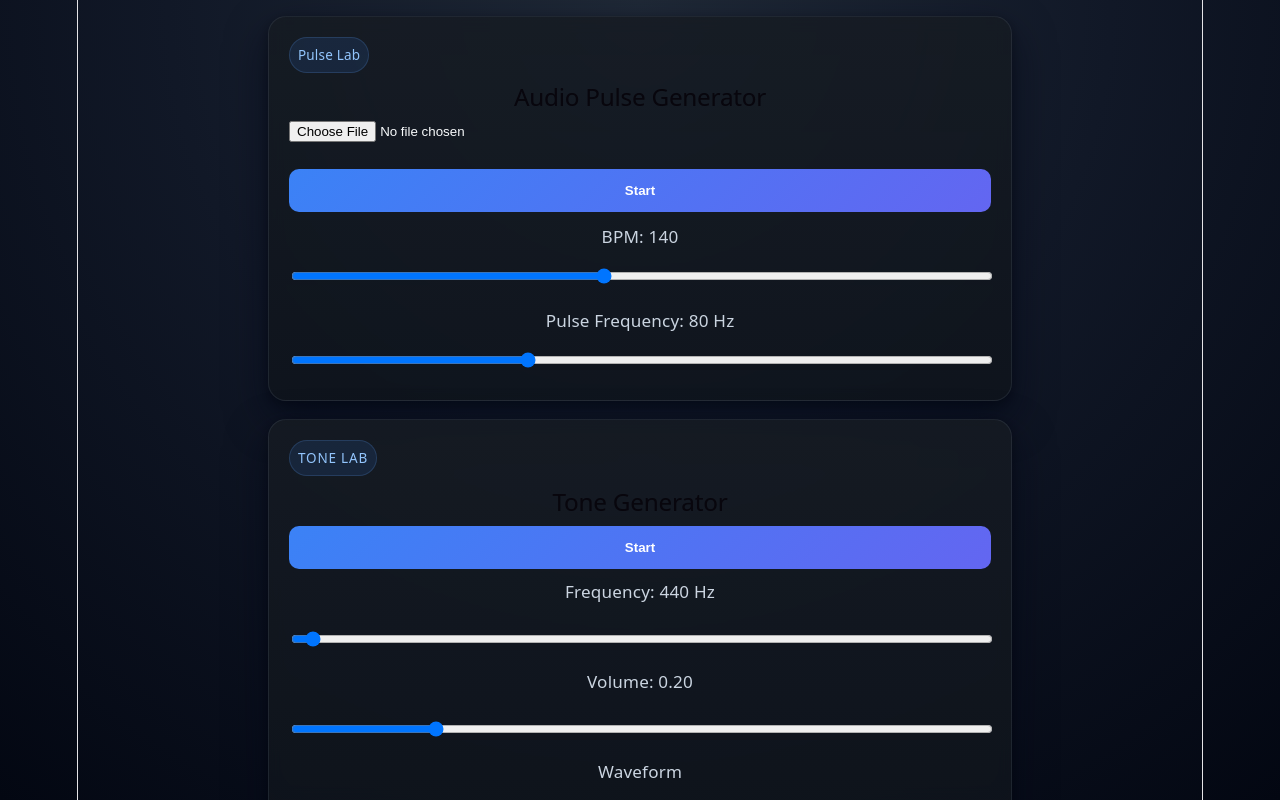
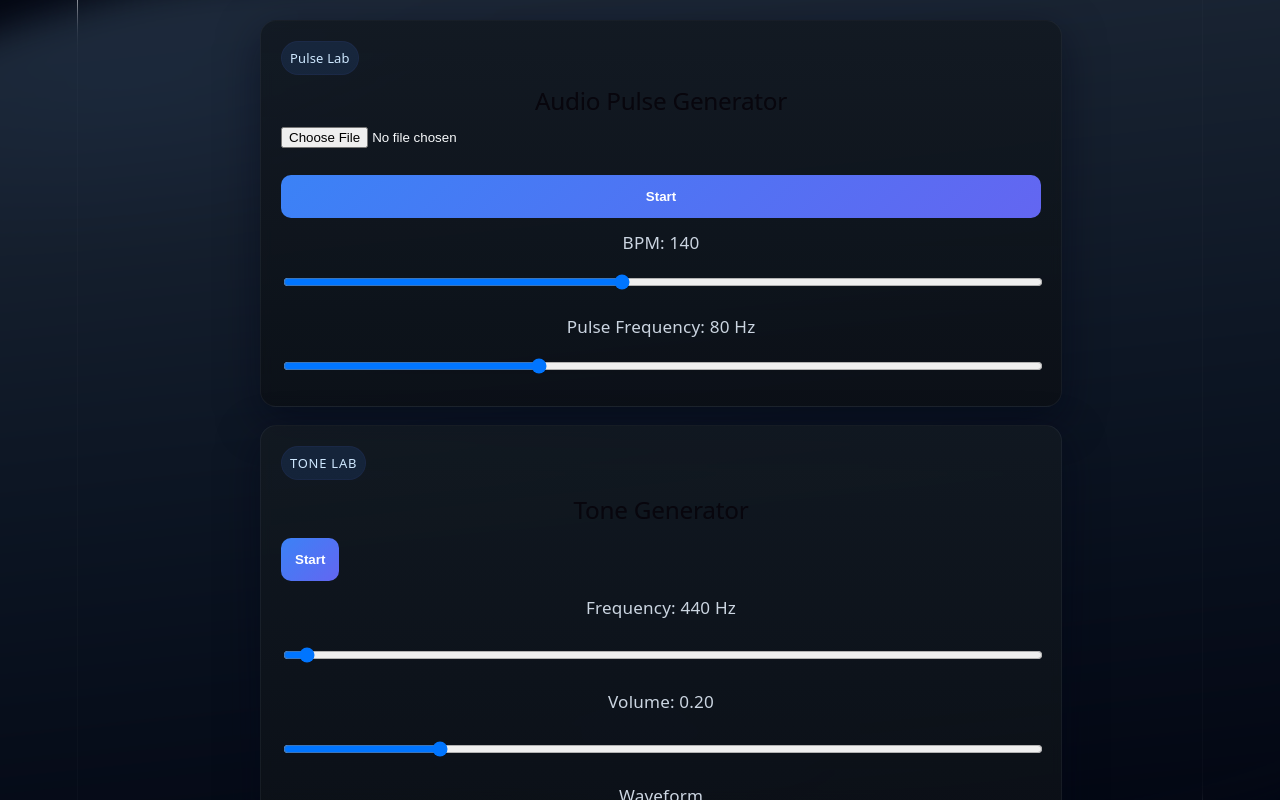
Before and after one commit to darksos34/music-generator, a React (Vite) app: page / in a window 1280 px wide. Built offline with nearby package versions, Linux system fonts and the light colour scheme.

Commit message:
new style

```diff
--- a/src/Cards.css
+++ b/src/Cards.css
@@ -1,125 +1,106 @@
-/* --- Page & global safety --- */
-/* make sure padding and box-sizing are safe */
+/* --- zachte, afgeronde buitenkant + overflow-effect --- */
+
+/* veilige basisregels */
 html, body {
-    height: 100%;
     margin: 0;
     padding: 0;
-    overflow-x: hidden; /* avoid horizontal scroll */
+    overflow-x: hidden; /* voorkomt horizontale scroll bij overflow-effect */
+    -webkit-font-smoothing: antialiased;
     -webkit-text-size-adjust: 100%;
-    -webkit-tap-highlight-color: transparent;
-    box-sizing: border-box;
+    background: #030712; /* fallback donkere kleur */
 }
 
-/* apply box-sizing to all elements */
-*, *::before, *::after { box-sizing: inherit; }
-
-/* keep the nice radial background on the page level so corners always show */
-body {
-    background: radial-gradient(circle at top, #1f2937, #111827 45%, #030712);
-    -webkit-font-smoothing: antialiased;
+/* variabelen (kan je eventueel bovenaan je file zetten) */
+:root{
+    --bg-start: #1f2937;   /* rustiger, koude tint */
+    --bg-mid:   #0f1724;   /* donkerder midden */
+    --bg-end:   #030712;   /* bijna zwart */
+    --accent-a: rgba(59,130,246,0.12);
+    --accent-b: rgba(99,102,241,0.06);
 }
 
-/* cards-page wrapper — use safe-area insets as padding so nothing touches rounded corners */
+/* cards-page blijft de centrale container maar krijgt positie voor pseudo-element */
 .cards-page {
+    position: relative;
     display: flex;
     justify-content: center;
     align-items: flex-start;
-    /* safe-area insets for notches / rounded displays */
-    padding-top:    max(env(safe-area-inset-top), 16px);
-    padding-right:  max(env(safe-area-inset-right), 12px);
-    padding-bottom: max(env(safe-area-inset-bottom), 16px);
-    padding-left:   max(env(safe-area-inset-left), 12px);
+    padding-top: max(env(safe-area-inset-top), 20px);
+    padding-bottom: max(env(safe-area-inset-bottom), 20px);
+    padding-left: max(env(safe-area-inset-left), 12px);
+    padding-right: max(env(safe-area-inset-right), 12px);
     min-height: 100%;
+    background: transparent; /* achtergrond komt van pseudo-element zodat gradient rondom zichtbaar blijft */
 }
 
-/* central stack keeps the cards narrow, centered and with side gutters */
-.cards-stack {
-    width: min(760px, 100%);
-    margin: 0 auto;
-    display: grid;
-    gap: clamp(10px, 2.2vw, 18px);
-    padding-inline: 8px; /* inner gutter so cards never touch screen edges */
-    /* don't force inner scrolling unless necessary */
-    max-height: none;
+/* grote, afgeronde vorm die buiten de viewport mag 'overflowen' — zacht en donker */
+.cards-page::before{
+    content: "";
+    position: absolute;
+    inset: 0; /* vul container */
+    left: 50%;
+    top: -8%;
+    width: 140%;                /* groter dan viewport zodat het buiten valt */
+    height: 120%;
+    transform: translateX(-50%) rotate(-6deg); /* zacht gekanteld */
+    border-radius: 28% / 18%;   /* organische, afgeronde vorm */
+    background: radial-gradient(1200px 600px at 20% 10%, rgba(35,58,86,0.18) 0%, transparent 28%),
+    linear-gradient(180deg, var(--bg-start) 0%, var(--bg-mid) 50%, var(--bg-end) 100%);
+    filter: blur(18px) saturate(110%);
+    opacity: 0.98;
+    z-index: 0;
+    pointer-events: none;
+    box-shadow: 0 30px 90px rgba(2,6,23,0.65); /* diepte achter de kaart */
 }
 
-/* --- Card look: floating, rounded, pleasant overflow --- */
-.generator-card {
-    width: 100%;
-    max-width: 100%;
-    background: linear-gradient(
-            180deg,
-            rgba(22, 27, 34, 0.86) 0%,
-            rgba(15, 20, 27, 0.84) 100%
-    ); /* subtle depth, keeps background visible around corners */
-    border-radius: clamp(12px, 2vw, 18px);
-    padding: clamp(10px, 2.6vw, 20px);
-    color: #f8fafc;
-    /* stronger outer shadow for 'floating' look */
-    box-shadow:
-            0 18px 40px rgba(2, 6, 23, 0.6), /* deep blur */
-            0 4px 12px rgba(0, 0, 0, 0.35);  /* subtle near shadow */
-    border: 1px solid rgba(148, 163, 184, 0.12);
-    backdrop-filter: blur(8px) saturate(120%);
-    display: grid;
-    gap: 10px;
-    overflow: visible; /* allow shadow to render outside of element bounds */
+/* subtiele extra 'glow' accent onder de kaarten (zacht kleurverloop) */
+.cards-page::after{
+    content: "";
+    position: absolute;
+    left: 50%;
+    bottom: -8%;
+    transform: translateX(-50%);
+    width: 80%;
+    height: 260px;
+    border-radius: 50%;
+    background: radial-gradient(closest-side, rgba(59,130,246,0.06), transparent 50%);
+    filter: blur(24px);
+    z-index: 0;
+    pointer-events: none;
 }
 
-/* ensure card never exceeds parent width and long content wraps */
-.generator-card,
-.generator-card * {
-    max-width: 100%;
-    word-break: break-word;
+/* kaarten zelf boven de achtergrond plaatsen (z-index hoger) */
+.cards-stack,
+.generator-card {
+    position: relative;
+    z-index: 1;
 }
 
-/* badge/title sizes */
-.generator-card .badge,
-.tone-badge,
-.audio-badge {
-    justify-self: start;
-    font-size: 0.75rem;
-    padding: 4px 8px;
-    border-radius: 999px;
-    color: #93c5fd;
-    background: rgba(59,130,246,0.12);
-    border: 1px solid rgba(96,165,250,0.18);
+/* behoud pagina-achtergrond-gevoel: card-achtergrond iets lichter zodat contrastrijk maar zacht */
+.generator-card {
+    background: linear-gradient(180deg, rgba(18,25,33,0.9), rgba(12,16,22,0.88));
+    border: 1px solid rgba(148,163,184,0.08);
+    border-radius: clamp(10px, 2vw, 16px);
+    box-shadow: 0 14px 40px rgba(2,6,23,0.5);
 }
 
-/* ensure controls fill width and don't push card wider */
-.generator-card input,
-.generator-card select,
-.generator-card button,
-.generator-card input[type="file"] {
-    width: 100%;
-    max-width: 100%;
+/* kleine visuele tweaks — rustiger kleuren voor badges */
+.tone-badge, .audio-badge {
+    background: var(--accent-a);
+    color: #cfe8ff;
+    border: 1px solid rgba(99,102,241,0.06);
 }
 
-/* Prevent elements from using fixed widths that can overflow */
-img, video {
-    max-width: 100%;
-    height: auto;
+/* MOBILE: extra side-gutters zodat de kaart nooit tegen de rand plakt */
+@media (max-width: 600px) {
+    .cards-stack { padding-inline: 12px; }
+    .cards-page::before { left: 50%; width: 180%; top: -12%; filter: blur(16px); }
+    .cards-page::after  { width: 95%; height: 220px; filter: blur(20px); }
+    .generator-card { padding: 12px; border-radius: 12px; }
 }
 
-/* --- Mobile tightening so card stays compact on phones --- */
-@media (max-width: 600px) {
-    .cards-stack { padding-inline: 10px; }
-    .generator-card {
-        padding: 10px;
-        border-radius: 12px;
-        gap: 8px;
-        box-shadow: 0 14px 36px rgba(2,6,23,0.55);
-    }
-
-    .generator-card button {
-        width: 100%;
-        justify-self: stretch;
-        padding: 12px;
-    }
-}
-
-/* Very small phones: give even more side gutters to avoid edges */
-@media (max-width: 380px) {
-    .cards-stack { padding-inline: 14px; }
-    .generator-card { padding: 8px; border-radius: 10px; }
-}
+/* Debug (tijdelijk) – laat zien of iets overflow veroorzaak
+   Uncomment bij problemen:
+html, body { outline: 1px solid rgba(255,0,0,0.03); }
+* { outline: 1px dashed rgba(255,255,255,0.02); }
+*/
```
